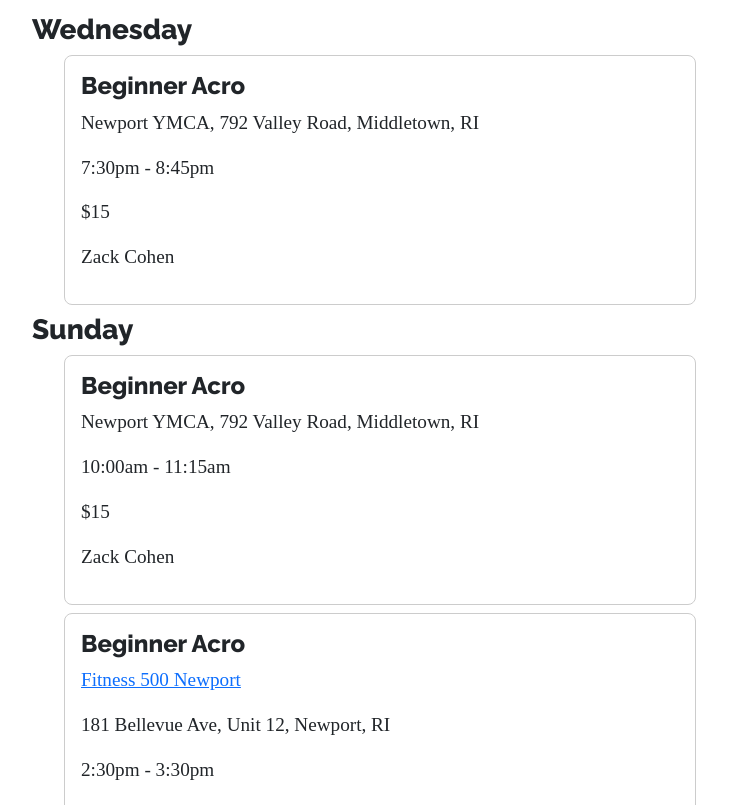
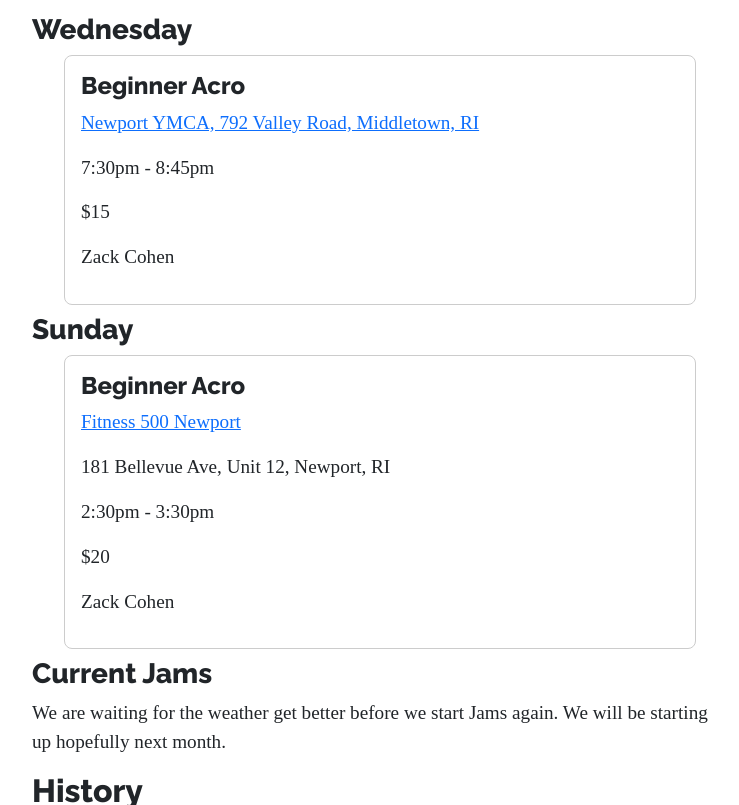
Before and after one commit to zacharyc/newport-acro, a website: page src/pug/index.pug in a window 1280 px wide. Shown: the part 699-1504 px from the top of the page, without its empty margins (260-999 px from the left). Drawn offline with nearby package versions, Linux system fonts and the light colour scheme; files that its build step writes are made by us from their sources; a web font is replaced by a local one.

Commit message:
fix: removing y sunday class

```diff
--- a/src/pug/index.pug
+++ b/src/pug/index.pug
@@ -63,7 +63,8 @@
 
                     .acroClass
                         h4 Beginner Acro
-                        p.where Newport YMCA, 792 Valley Road, Middletown, RI
+                        p.where
+                            a(href='https://newportymca.org') Newport YMCA, 792 Valley Road, Middletown, RI
                         p.when 7:30pm - 8:45pm
                         p.cost $15
                         p.teacher Zack Cohen
@@ -79,13 +80,6 @@
 
                 div.day
                     h3 Sunday
-
-                    .acroClass
-                        h4 Beginner Acro
-                        p.where Newport YMCA, 792 Valley Road, Middletown, RI
-                        p.when 10:00am - 11:15am
-                        p.cost $15
-                        p.teacher Zack Cohen
 
                     .acroClass
                         h4 Beginner Acro
```
Also changed, not shown: dist/index.html.
